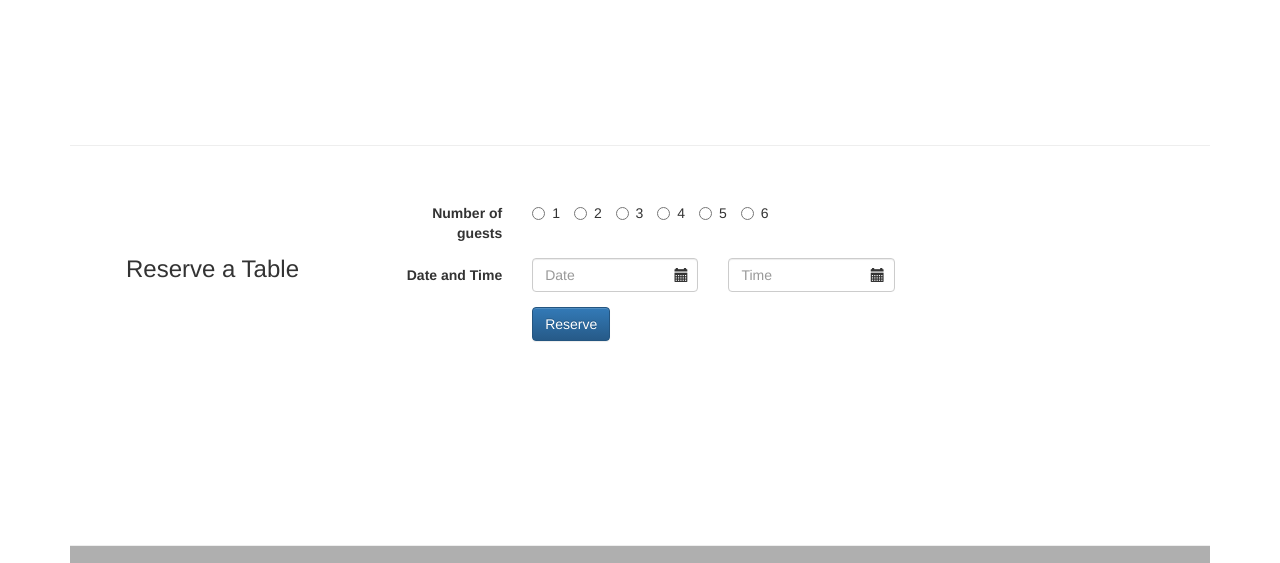
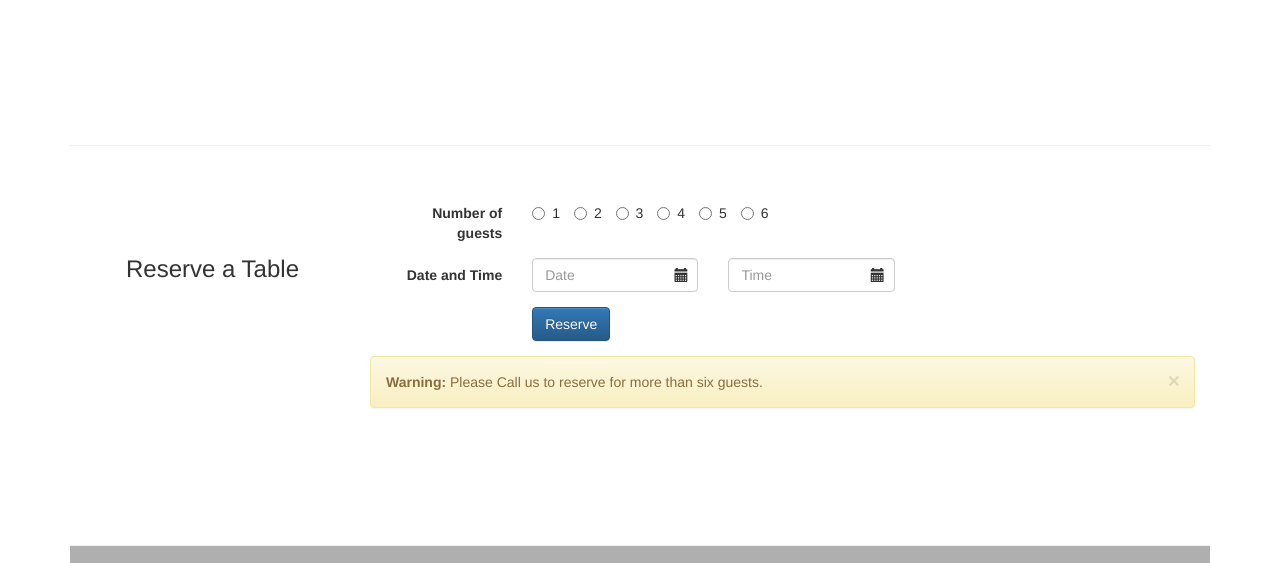
Before and after one commit to argipap/conFusion, a plain HTML site: page index.html in a window 1280 px wide. Shown: the part 1513-2076 px from the top of the page. Drawn offline with nearby package versions, Linux system fonts and the light colour scheme.

Commit message:
warning message added. Ass2 completed

```diff
--- a/index.html
+++ b/index.html
@@ -1,6 +1,5 @@
 <!DOCTYPE html>
 <html lang="en">
-
     <head>
         <meta charset="utf-8">
         <meta http-equiv="X-UA-Compatible" content="IE=edge">
@@ -11,23 +10,19 @@
         <!-- Bootstrap -->
         <link href="css/bootstrap.min.css" rel="stylesheet">
         <link href="css/bootstrap-theme.min.css" rel="stylesheet">
-
         <!-- HTML5 shim and Respond.js for IE8 support of HTML5 elements and media queries -->
         <!-- WARNING: Respond.js doesn't work if you view the page via file:// -->
         <!--[if lt IE 9]>
         <script src="https://oss.maxcdn.com/html5shiv/3.7.2/html5shiv.min.js"></script>
         <script src="https://oss.maxcdn.com/respond/1.4.2/respond.min.js"></script>
         <![endif]-->
-
         <!-- mycss rules -->
         <link href="css/mystyles.css" rel="stylesheet">
         <!-- bootstrap social and font awesome -->
         <link href="css/font-awesome.min.css" rel="stylesheet">
         <link href="css/bootstrap-social.css" rel="stylesheet">
     </head>
-
     <body>
-
         <nav class="navbar navbar-inverse navbar-fixed-top" role="navigation">
             <div class="container">
                 <div class="navbar-header">
@@ -81,18 +76,16 @@
                 </div>
             </div>
         </nav>
-
         <header class="jumbotron">
-
             <!-- Main component for a primary marketing message or call to action -->
-
             <div class="container">
                 <div class="row row-header">
                     <div class="col-xs-12 col-sm-8">
                         <h1>Ristorante con Fusion</h1>
                         <p style="padding:40px;"></p>
                         <p>We take inspiration from the World's best cuisines, and create a unique fusion experience. Our lipsmacking
-                            creations will tickle your culinary senses!</p>
+                            creations will tickle your culinary senses!
+                        </p>
                     </div>
                     <div class="col-xs-12 col-sm-2">
                         <p style="padding:20px;"></p>
@@ -105,7 +98,6 @@
                 </div>
             </div>
         </header>
-
         <div class="container">
             <div class="row row-content">
                 <div class="col-xs-12 col-sm-3 col-sm-push-9">
@@ -122,23 +114,22 @@
                         <div class="media-body">
                             <h2 class="media-heading">Uthappizza   <span class="label label-danger">Hot</span>   <span class="badge">$4.99</span></h2>
                             <p>A unique combination of Indian Uthappam (pancake) and Italian pizza, topped with Cerignola olives,
-                                    ripe vine cherry tomatoes, Vidalia onion, Guntur chillies and Buffalo Paneer.</p>
+                                ripe vine cherry tomatoes, Vidalia onion, Guntur chillies and Buffalo Paneer.
+                            </p>
                             <p><a class="btn btn-primary btn-xs" href="#">More &raquo;</a></p>
                         </div>
                     </div>
                 </div>
             </div>
-
-
             <div class="row row-content">
-
                 <div class="col-xs-12 col-sm-9 col-sm-push-3">
                     <div class="media">
                         <div class="media-body">
                             <h2 class="media-heading">Weekend Grand Buffet   <span class="label label-danger">New</span></h2>
                             <p>Featuring mouthwatering combinations with a choice of five different salads, six enticing appetizers,
                                 six main entrees and five choicest desserts. Free flowing bubbly and soft drinks. All for just
-                                        $19.99 per person </p>
+                                $19.99 per person
+                            </p>
                             <p><a class="btn btn-primary btn-xs" href="#">More &raquo;</a></p>
                         </div>
                         <div class="media-left media-middle">
@@ -152,7 +143,6 @@
                     <h3 align=left>This Month's Promotions</h3>
                 </div>
             </div>
-
             <div class="row row-content">
                 <div class="col-xs-12 col-sm-3 col-sm-push-9">
                     <p style="padding:20px;"></p>
@@ -177,7 +167,6 @@
                     </div>
                 </div>
             </div>
-
             <div class="row row-content">
                 <div class="col-xs-12 col-sm-3">
                     <p style="padding:20px;"></p>
@@ -207,17 +196,27 @@
                                 <span class="glyphicon glyphicon-calendar form-control-feedback" aria-hidden="true"></span>
                             </div>
                         </div>
-
                         <div class="form-group col-xs-12 col-sm-9">
                             <div class="col-xs-12 col-sm-9 col-sm-push-3">
                                 <button type="submit" class="btn btn-primary">Reserve</button>
                             </div>
                         </div>
+                        <!--<div class="form-group col-xs-12 col-sm-9">
+                        <div class="alert alert-warning alert-dismissible" role="alert">
+                            <button type="button" class="close" data-dismiss="alert" aria-label="Close"><span aria-hidden="true">&times;</span></button>
+                            <strong>Warning!</strong> Better check yourself, you're not looking too good.
+                        </div>
+                        </div>-->
                     </form>
+                </div>
+                <div class="col-xs-12 col-sm-9 col-sm-push-3">
+                <div class="alert alert-warning alert-dismissible" role="alert">
+                            <button type="button" class="close" data-dismiss="alert" aria-label="Close"><span aria-hidden="true">&times;</span></button>
+                            <strong>Warning:</strong> Please Call us to reserve for more than six guests.
                         </div>
                 </div>
             </div>
-
+        </div>
         <footer>
             <div class="container">
                 <div class="row row-footer">
@@ -252,7 +251,6 @@
                                 <a class="btn btn-social-icon btn-youtube" href="http://youtube.com/"><i class="fa fa-youtube"></i></a>
                                 <a class="btn btn-social-icon" href="mailto:"><i class="fa fa-envelope-o"></i></a>
                             </div>
-
                         </div>
                     </div>
                     <div class="col-xs-12">
@@ -262,11 +260,9 @@
                 </div>
             </div>
         </footer>
-
         <!-- jQuery (necessary for Bootstrap's JavaScript plugins) -->
         <script src="https://ajax.googleapis.com/ajax/libs/jquery/1.11.3/jquery.min.js"></script>
         <!-- Include all compiled plugins (below), or include individual files as needed -->
         <script src="js/bootstrap.min.js"></script>
     </body>
-
 </html>
```
Lines whose indentation alone changed are shown as unchanged.
